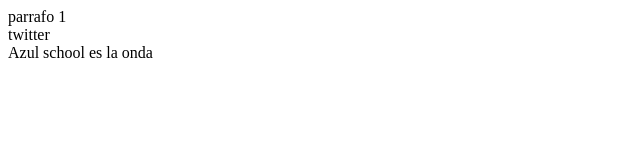
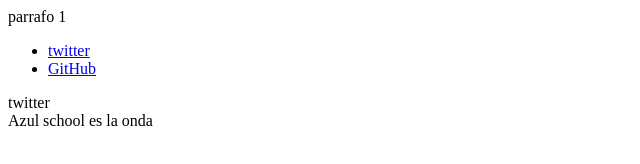
Before and after one commit to diemat34/Git-Juan-Diego-, a plain HTML site: page home.html in a window 1280 px wide. Shown: the whole page, without its empty margins (0-640 px from the left). Drawn offline with Linux system fonts and the light colour scheme.

Commit message:
modificacion de footer html

```diff
--- a/home.html
+++ b/home.html
@@ -11,7 +11,16 @@
 
     </div>
     <footer>
-       twitter
+       <ul>
+           <li>
+            <a href="#">twitter</a>
+           </li>
+           <li>
+            <a href="#">GitHub</a>
+           </li>
+
+       </ul>
+        twitter
     </footer>
 </body>
 </html>
```
